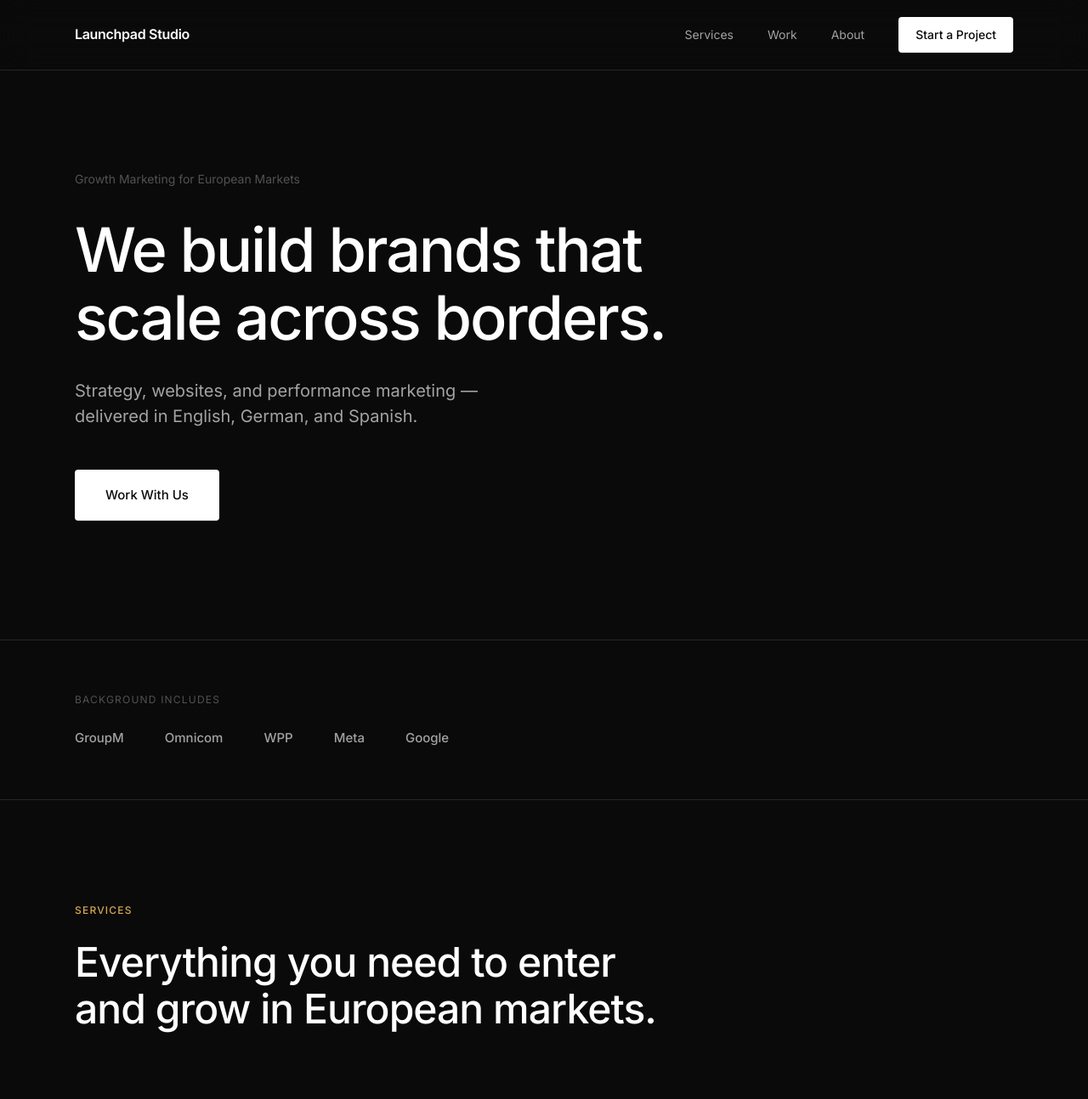
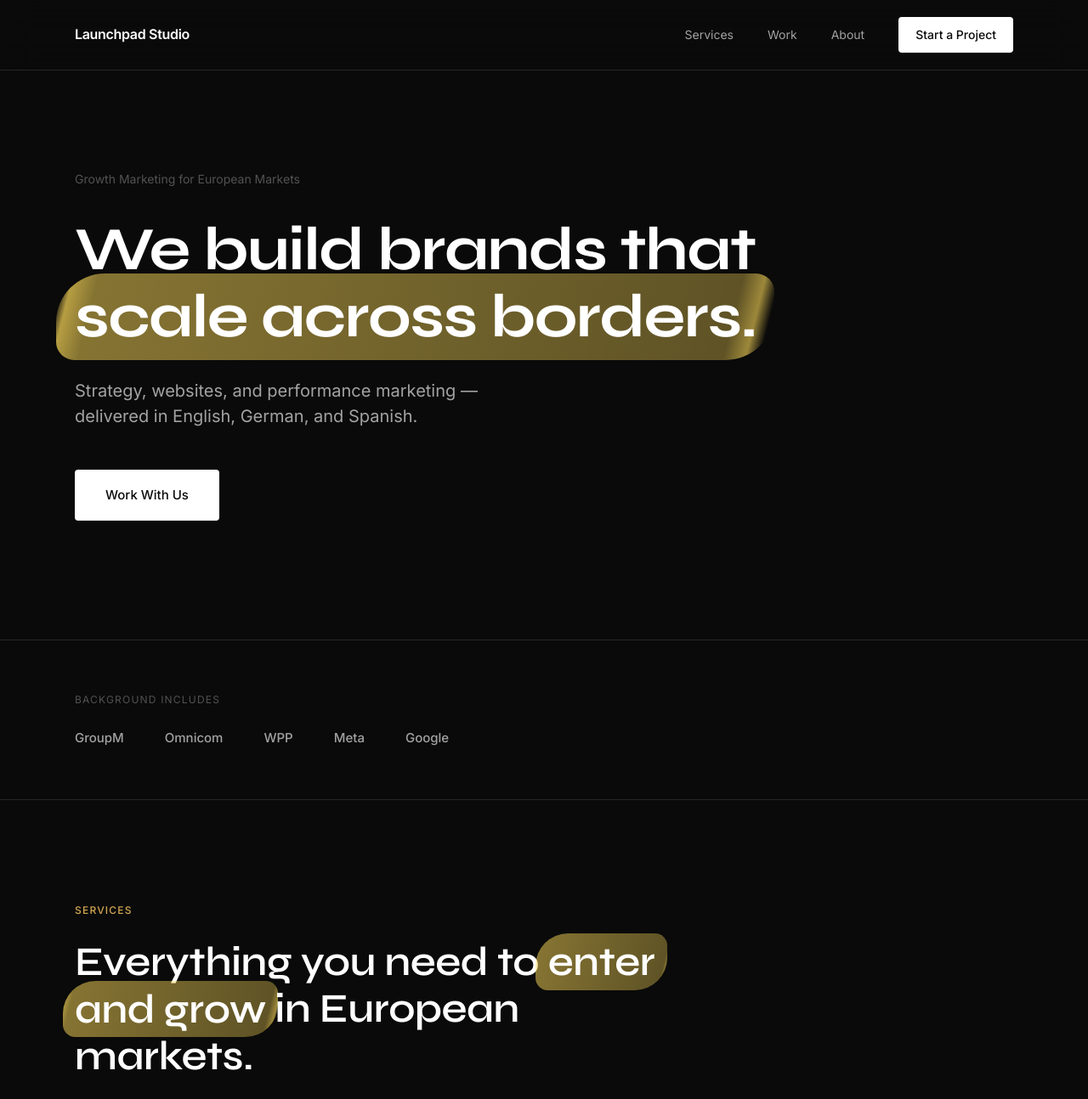
Before and after one commit to Tiklgra/launchpad-studio, a website: page index.html in a window 1280 px wide. Shown: the top 1294 px of the page at 85% size. Drawn offline with Linux system fonts and the light colour scheme.

Commit message:
Add creative typography (Syne) + highlighter effects

```diff
--- a/index.html
+++ b/index.html
@@ -6,7 +6,7 @@
     <title>Launchpad Studio — European Growth Marketing</title>
     <link rel="preconnect" href="https://fonts.googleapis.com">
     <link rel="preconnect" href="https://fonts.gstatic.com" crossorigin>
-    <link href="https://fonts.googleapis.com/css2?family=Inter:wght@300;400;500;600&display=swap" rel="stylesheet">
+    <link href="https://fonts.googleapis.com/css2?family=Inter:wght@300;400;500;600&family=Syne:wght@500;600;700;800&display=swap" rel="stylesheet">
     <link rel="stylesheet" href="styles.css">
 </head>
 <body>
@@ -25,7 +25,7 @@
     <section class="hero">
         <div class="container">
             <p class="hero-label">Growth Marketing for European Markets</p>
-            <h1>We build brands that<br>scale across borders.</h1>
+            <h1>We build brands that<br><span class="highlight">scale across borders.</span></h1>
             <p class="hero-sub">
                 Strategy, websites, and performance marketing — delivered in English, German, and Spanish.
             </p>
@@ -49,7 +49,7 @@
     <section id="services" class="services">
         <div class="container">
             <div class="section-label">Services</div>
-            <h2>Everything you need to enter and grow in European markets.</h2>
+            <h2>Everything you need to <span class="highlight">enter and grow</span> in European markets.</h2>
 
             <div class="services-grid">
                 <div class="service-item">
@@ -91,7 +91,7 @@
                     </ul>
                 </div>
 
-                <div class="service-item highlight">
+                <div class="service-item service-featured">
                     <div class="service-header">
                         <h3>Brand Strategy</h3>
                         <span class="service-price">€2,000/mo</span>
@@ -111,7 +111,7 @@
     <section id="approach" class="approach">
         <div class="container">
             <div class="section-label">Approach</div>
-            <h2>Big agency experience.<br>Without the overhead.</h2>
+            <h2>Big agency experience.<br><span class="highlight-pink">Without the overhead.</span></h2>
 
             <div class="approach-grid">
                 <div class="approach-item">
@@ -194,7 +194,7 @@
     <section id="about" class="about">
         <div class="container">
             <div class="section-label">Founders</div>
-            <h2>Built by operators, not just marketers.</h2>
+            <h2>Built by <span class="highlight">operators</span>, not just marketers.</h2>
 
             <div class="founders-grid">
                 <div class="founder-card">
--- a/styles.css
+++ b/styles.css
@@ -12,6 +12,7 @@
     --accent: #d4a853;
     --border: #262626;
     --font: 'Inter', -apple-system, BlinkMacSystemFont, sans-serif;
+    --font-display: 'Syne', sans-serif;
 }
 
 * {
@@ -45,17 +46,38 @@ body {
    ======================================== */
 
 h1 {
+    font-family: var(--font-display);
     font-size: clamp(3rem, 6vw, 4.5rem);
-    font-weight: 500;
+    font-weight: 700;
     line-height: 1.1;
-    letter-spacing: -0.03em;
+    letter-spacing: -0.02em;
 }
 
 h2 {
+    font-family: var(--font-display);
     font-size: clamp(2rem, 4vw, 3rem);
-    font-weight: 500;
+    font-weight: 600;
     line-height: 1.15;
-    letter-spacing: -0.02em;
+    letter-spacing: -0.01em;
+}
+
+/* Highlighter / Marker effect */
+.highlight {
+    background: linear-gradient(104deg, rgba(255, 220, 90, 0) 0.9%, rgba(255, 220, 90, 0.7) 2.4%, rgba(255, 220, 90, 0.5) 5.8%, rgba(255, 220, 90, 0.35) 93%, rgba(255, 220, 90, 0.6) 96%, rgba(255, 220, 90, 0) 98%);
+    padding: 0.1em 0.3em;
+    margin: 0 -0.3em;
+    border-radius: 0.8em 0.3em;
+    -webkit-box-decoration-break: clone;
+    box-decoration-break: clone;
+}
+
+.highlight-pink {
+    background: linear-gradient(104deg, rgba(255, 130, 180, 0) 0.9%, rgba(255, 130, 180, 0.7) 2.4%, rgba(255, 130, 180, 0.5) 5.8%, rgba(255, 130, 180, 0.35) 93%, rgba(255, 130, 180, 0.6) 96%, rgba(255, 130, 180, 0) 98%);
+    padding: 0.1em 0.3em;
+    margin: 0 -0.3em;
+    border-radius: 0.8em 0.3em;
+    -webkit-box-decoration-break: clone;
+    box-decoration-break: clone;
 }
 
 h3 {
```
